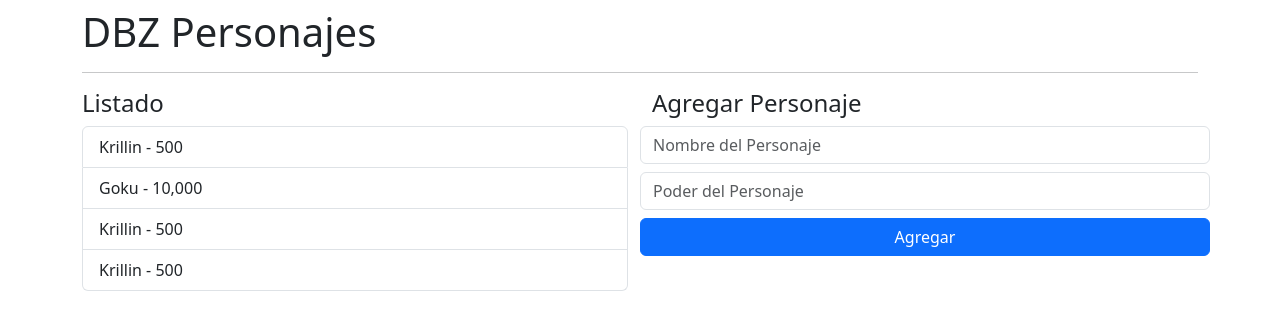
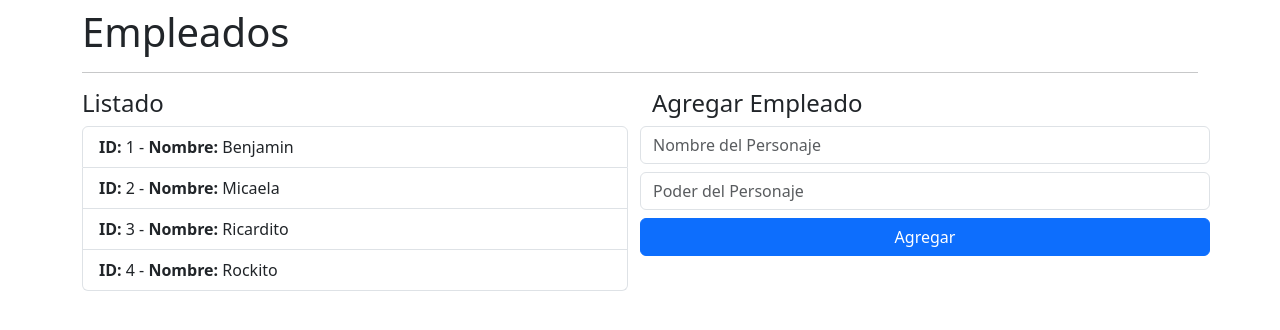
Before and after one commit to bbenjamin99/fh-angular, an Angular app in the folder 02-bases/: page / in a window 1280 px wide. Shown: the top 330 px of the page. Built offline with nearby package versions, Linux system fonts and the light colour scheme.

Commit message:
pasando datos del componente padre al hijo

```diff
--- a/02-bases/src/app/dbz/components/add-character/add-character.component.html
+++ b/02-bases/src/app/dbz/components/add-character/add-character.component.html
@@ -1,4 +1,4 @@
-<h4>Agregar Personaje </h4>
+<h4>Agregar Empleado </h4>
         <form class="row">
             <input type="text" class="form-control mb-2" placeholder="Nombre del Personaje">
             <input type="number" class="form-control mb-2" placeholder="Poder del Personaje">
--- a/02-bases/src/app/dbz/components/add-character/add-character.component.ts
+++ b/02-bases/src/app/dbz/components/add-character/add-character.component.ts
@@ -1,7 +1,7 @@
 import { Component } from '@angular/core';
 
 @Component({
-  selector: 'app-add-caracter',
+  selector: 'dbz-add-caracter',
   templateUrl: './add-character.component.html',
   styleUrl: './add-character.component.css'
 })
--- a/02-bases/src/app/dbz/components/list/list.component.html
+++ b/02-bases/src/app/dbz/components/list/list.component.html
@@ -1,7 +1,7 @@
 <h4>Listado</h4>
-        <ul class="list-group">
-            <li class="list-group-item">Krillin - 500</li>
-            <li class="list-group-item">Goku - 10,000</li>
-            <li class="list-group-item">Krillin - 500</li>
-            <li class="list-group-item">Krillin - 500</li>
+        <ul class="list-group" >
+            <li class="list-group-item" *ngFor="let employ of employList">
+              <strong>ID:</strong> {{employ.id}} - <strong>Nombre:</strong> {{employ.name}}
+            </li>
+
         </ul>
--- a/02-bases/src/app/dbz/components/list/list.component.ts
+++ b/02-bases/src/app/dbz/components/list/list.component.ts
@@ -1,9 +1,19 @@
-import { CommonModule } from '@angular/common';
-import {Component } from '@angular/core';
+
+import {Component, Input } from '@angular/core';
+import { Employ } from '../../interfaces/employ.interface';
 
 @Component({
-  selector: 'app-dbz-list',
+  selector: 'dbz-list',
   templateUrl: './list.component.html',
 })
 
-export class ListComponent { }
+export class ListComponent {
+
+  @Input()
+  public employList : Employ[] = [
+    {name:"Benja", id:1},
+    {name:"Mica", id:2},
+    {name:"Rocky", id:3},
+  ]
+
+}
--- /dev/null
+++ b/02-bases/src/app/dbz/interfaces/employ.interface.ts
@@ -0,0 +1,5 @@
+
+export interface Employ {
+    name:string,
+    id: number,
+}
--- a/02-bases/src/app/dbz/pages/main-page.component.html
+++ b/02-bases/src/app/dbz/pages/main-page.component.html
@@ -1,11 +1,12 @@
-<h1>DBZ Personajes</h1>
+<h1>Empleados</h1>
 <hr>
 <div class="row">
     <div class="col">
-        <app-dbz-list></app-dbz-list>
+        <dbz-list [employList]="employees" ></dbz-list>
     </div>
 
+
     <div class="col">
-        <app-add-caracter></app-add-caracter>
+        <dbz-add-caracter></dbz-add-caracter>
     </div>
 </div>
--- a/02-bases/src/app/dbz/pages/main-page.component.ts
+++ b/02-bases/src/app/dbz/pages/main-page.component.ts
@@ -1,4 +1,5 @@
 import { Component } from "@angular/core";
+import { Employ } from "../interfaces/employ.interface";
 
 
 @Component( {
@@ -9,5 +10,12 @@
 
 export class MainPageComponent {
 
+    public employees : Employ[]  = [{
+        name: "Benjamin", id: 1},
+    {   name:"Micaela",id:2},
+    {name: "Ricardito", id:3},
+    {name: "Rockito", id:4},
+
+];
 
 }
```
